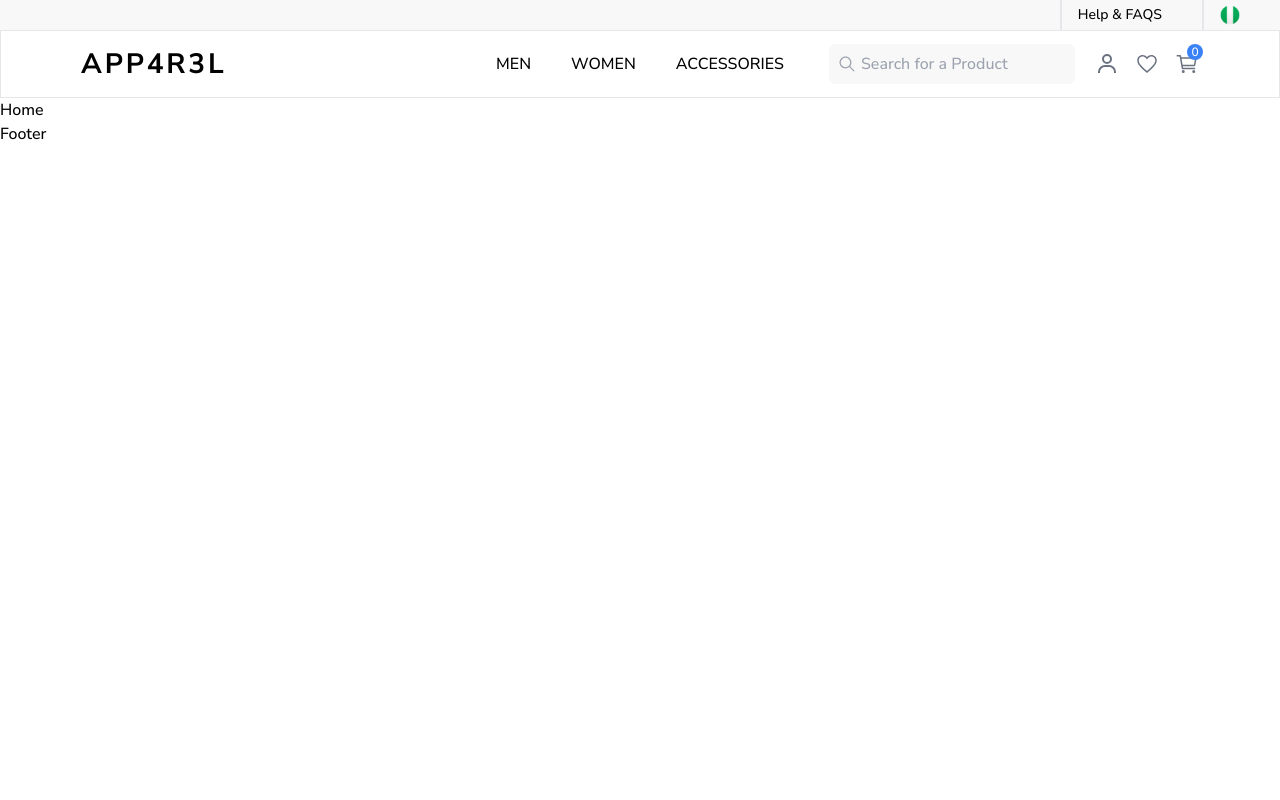
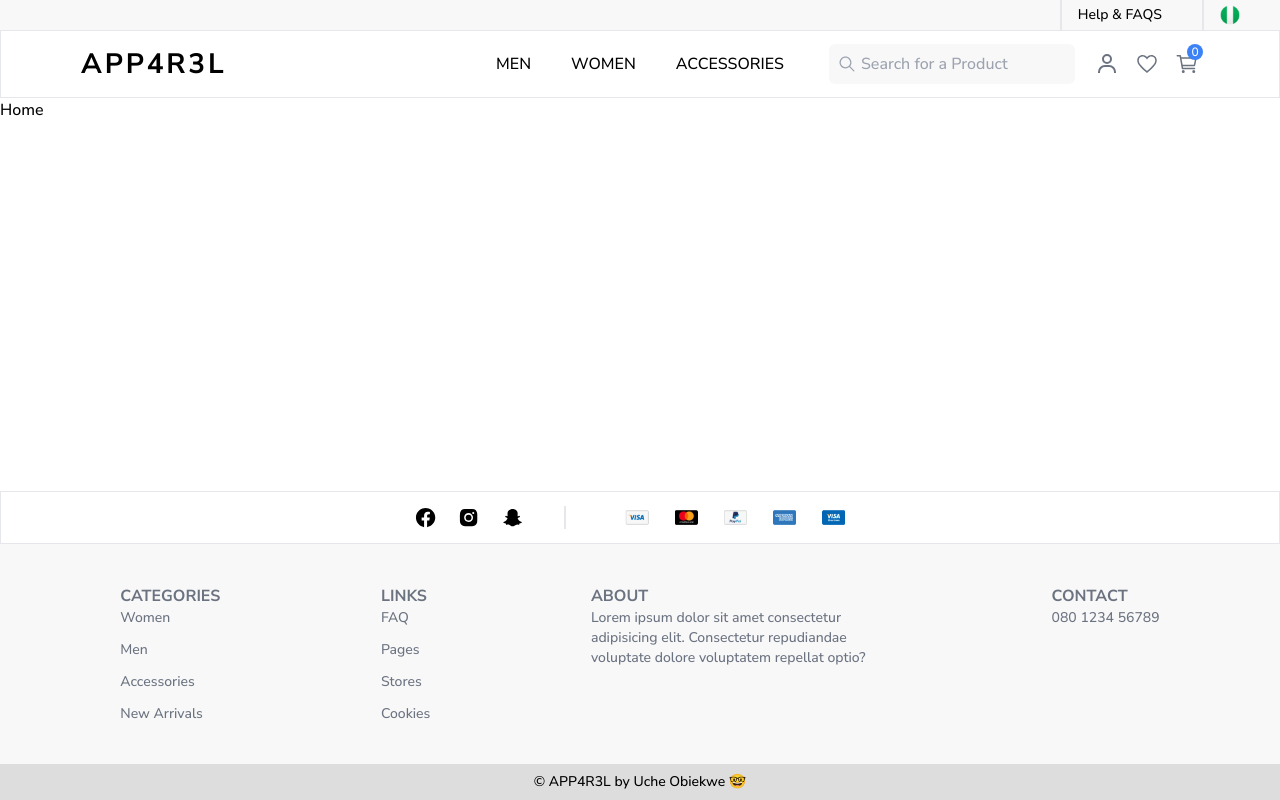
Before and after one commit to dvke/Portfolio-Projects, a React (Vite) app in the folder App4rel/client/: page / in a window 1280 px wide. Built offline with nearby package versions, Linux system fonts and the light colour scheme.

Commit message:
footer design

```diff
--- a/App4rel/client/src/components/Footer/index.jsx
+++ b/App4rel/client/src/components/Footer/index.jsx
@@ -1,7 +1,77 @@
 import React from "react";
+import {
+  BiLogoFacebookCircle,
+  BiLogoInstagramAlt,
+  BiLogoSnapchat,
+} from "react-icons/bi";
 
 const Footer = () => {
-  return <div>Footer</div>;
+  return (
+    <footer className="absolute bottom-0">
+      {/* top */}
+      <div className="border w-[100vw] py-3 flex items-center g justify-center">
+        {/* social */}
+        <div className="border-r-2 pr-10 flex gap-5 text-[1.45rem]">
+          <i className="cursor-pointer hover:text-[#3c5a99]">
+            <BiLogoFacebookCircle />
+          </i>
+          <i className="cursor-pointer hover:text-[#8433b7]">
+            <BiLogoInstagramAlt />
+          </i>
+          <i className="cursor-pointer hover:text-[#ffd502]">
+            <BiLogoSnapchat />
+          </i>
+        </div>
+        {/* payment */}
+        <div className="pl-10 w-[300px]">
+          <img src="../public/img/payment.png" alt="payment-options" />
+        </div>
+      </div>
+      {/* middle */}
+      <div className="flex justify-around px-10 py-10 bg-[#f8f8f8] text-gray-500">
+        {/* categories */}
+        <div>
+          <h3 className="font-bold uppercase">Categories</h3>
+          <ul className="text-sm flex flex-col gap-3">
+            <li className="hover:text-blue-400">Women</li>
+            <li className="hover:text-blue-400">Men</li>
+            <li className="hover:text-blue-400">Accessories</li>
+            <li className="hover:text-blue-400">New Arrivals</li>
+          </ul>
+        </div>
+        {/* links */}
+        <div>
+          <h3 className="font-bold uppercase">Links</h3>
+          <ul className="text-sm flex flex-col gap-3">
+            <li className="hover:text-blue-400">FAQ</li>
+            <li className="hover:text-blue-400">Pages</li>
+            <li className="hover:text-blue-400">Stores</li>
+            <li className="hover:text-blue-400">Cookies</li>
+          </ul>
+        </div>
+        {/* about */}
+        <div className="w-1/4">
+          <h3 className="font-bold uppercase">About</h3>
+          <p className="text-sm">
+            Lorem ipsum dolor sit amet consectetur adipisicing elit. Consectetur
+            repudiandae voluptate dolore voluptatem repellat optio?
+          </p>
+        </div>
+        {/* contact */}
+        <div>
+          <h3 className="font-bold uppercase">Contact</h3>
+          <p className="text-sm">080 1234 56789</p>
+        </div>
+      </div>
+      {/* bottom */}
+      <div>
+        <div className="text-sm text-center p-2 bg-[#dddddd]">
+          {" "}
+          &#169; APP4R3L by Uche Obiekwe 🤓
+        </div>
+      </div>
+    </footer>
+  );
 };
 
 export default Footer;
```
Also changed, not shown: App4rel/client/public/img/payment.png (added).
